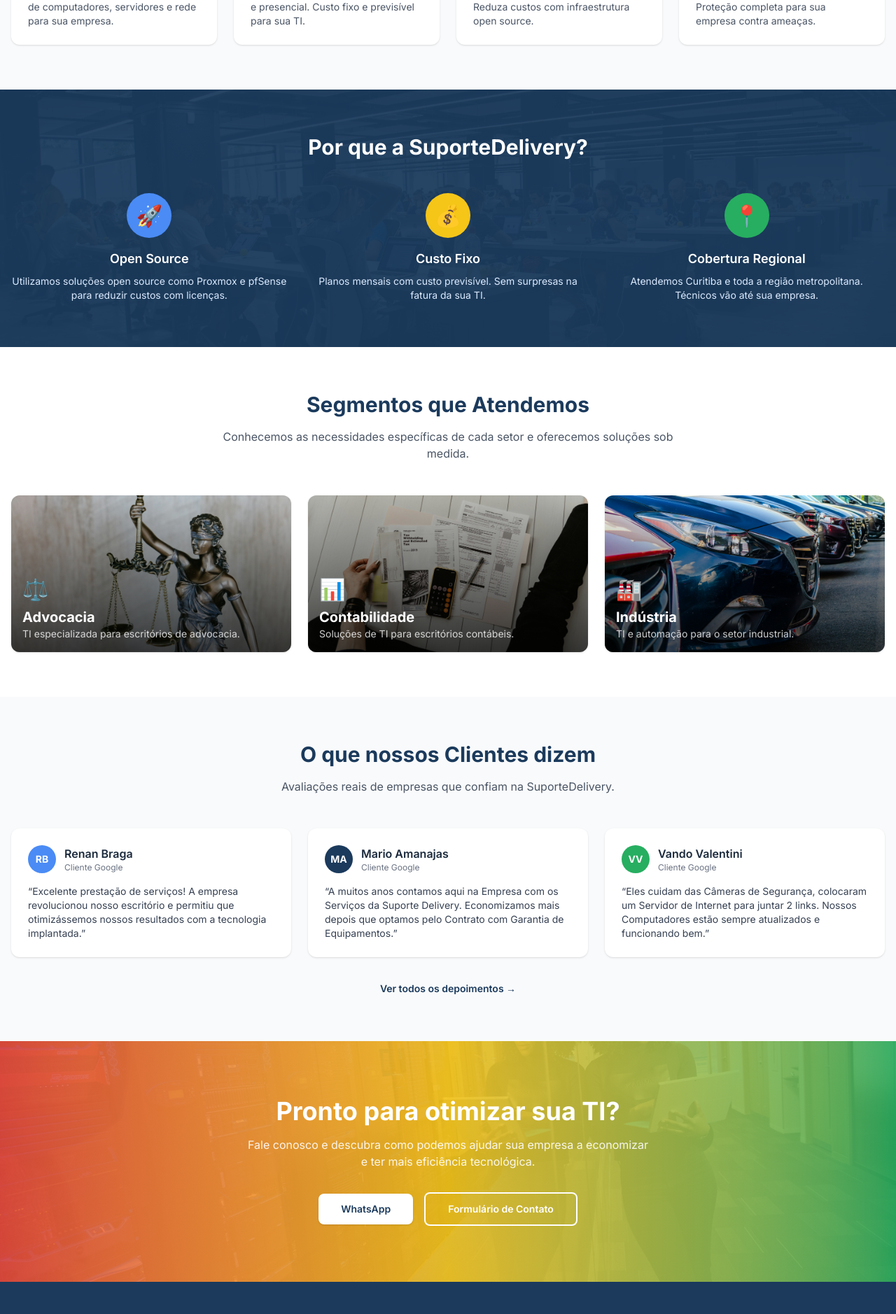
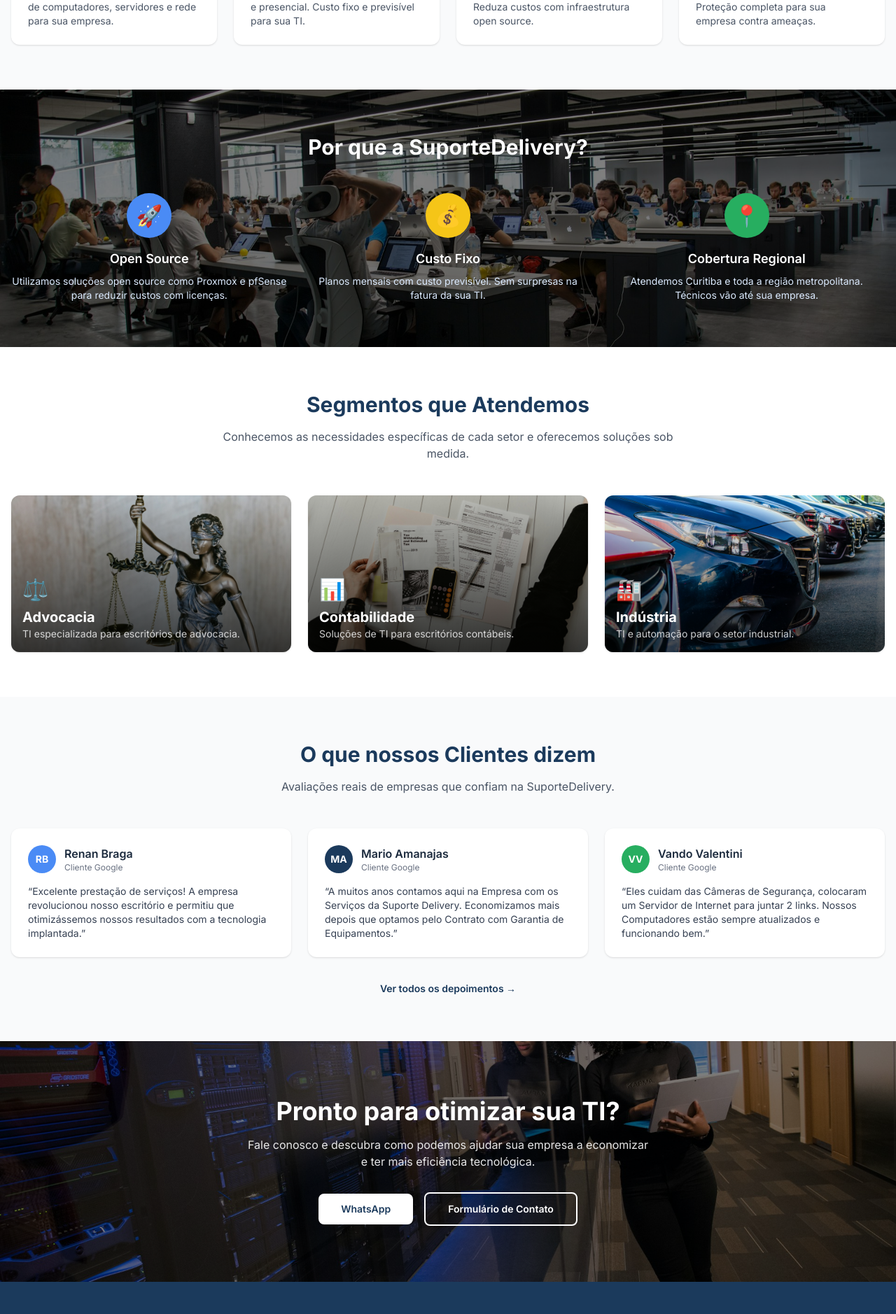
Before and after one commit to suportedelivery/newsite, a Next.js app: page / in a window 1280 px wide. Shown: the part 1086-2964 px from the top of the page at 70% size. Built offline with nearby package versions, Linux system fonts and the light colour scheme.

Commit message:
fix: remove blue overlays, show background photos

```diff
--- a/src/app/page.tsx
+++ b/src/app/page.tsx
@@ -184,7 +184,7 @@
           backgroundPosition: "center",
         }}
       >
-        <div className="absolute inset-0 bg-primary/95" />
+        <div className="absolute inset-0 bg-black/50" />
         <div className="relative container mx-auto px-4">
           <h2 className="text-center text-3xl font-bold">
             Por que a SuporteDelivery?
@@ -310,7 +310,7 @@
           backgroundPosition: "center",
         }}
       >
-        <div className="absolute inset-0 bg-gradient-to-r from-accent-red/90 via-accent-yellow/90 to-accent-green/90" />
+        <div className="absolute inset-0 bg-black/50" />
         <div className="relative container mx-auto px-4 text-center">
           <h2 className="text-3xl font-bold md:text-4xl">Pronto para otimizar sua TI?</h2>
           <p className="mx-auto mt-4 max-w-xl text-white/90">
```
